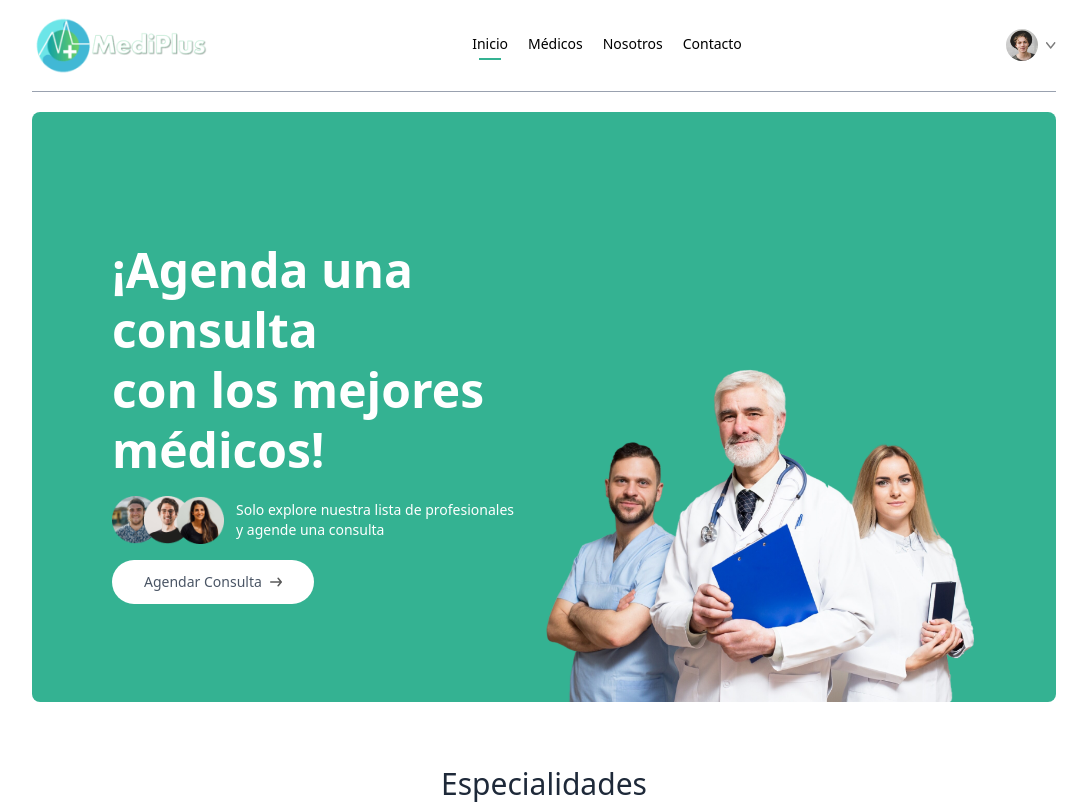
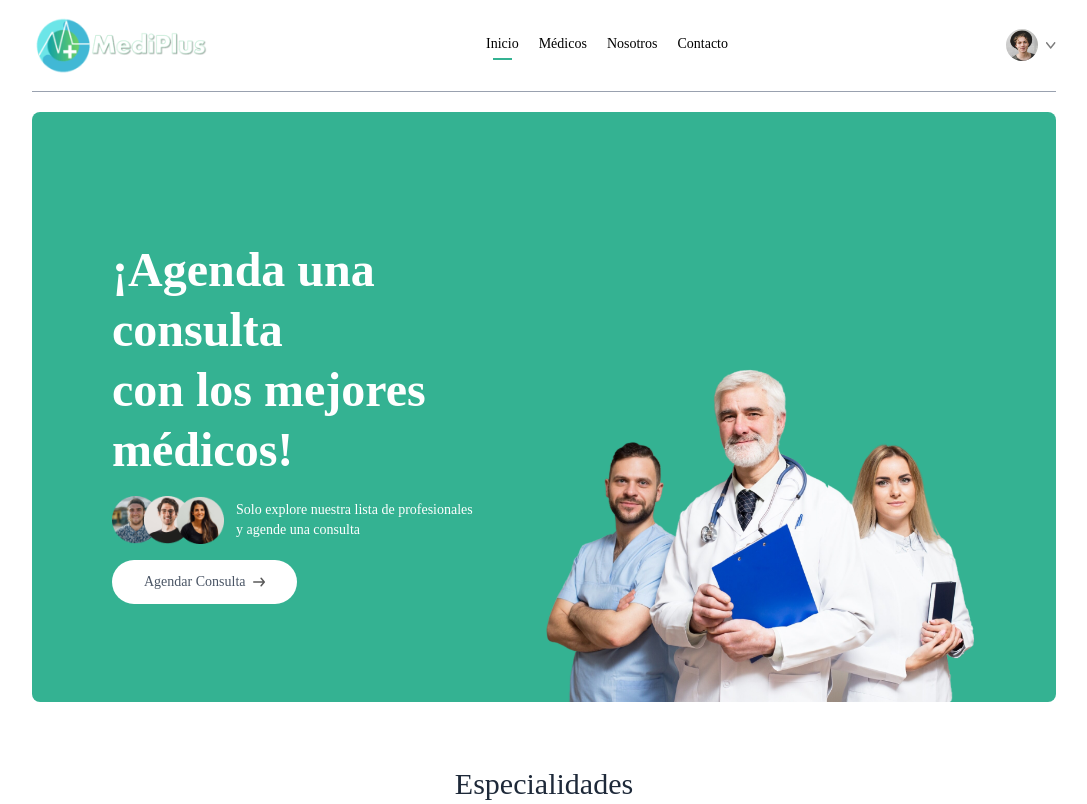
Before and after one commit to up230017/hospital, a React (Vite) app in the folder frontend/: page / in a window 1280 px wide. Shown: the top 804 px of the page, without its empty margins (96-1183 px from the left). Built offline with nearby package versions, Linux system fonts and the light colour scheme.

Commit message:
cambio de fuente de texto

```diff
--- a/frontend/src/index.css
+++ b/frontend/src/index.css
@@ -1,8 +1,12 @@
 @import "tailwindcss";
-
+@import url('https://fonts.googleapis.com/css2?family=Open+Sans:ital,wght@0,300..800;1,300..800&family=Outfit:wght@100..900&family=PT+Sans:ital,wght@0,400;0,700;1,400;1,700&family=Staatliches&display=swap');
 @tailwind base;
 @tailwind components;
 @tailwind utilities;
+
+*{
+    font-family: Outfit;
+}
 
 @theme {
     --color-aero: hsla(192, 64%, 55%, 1);
```
